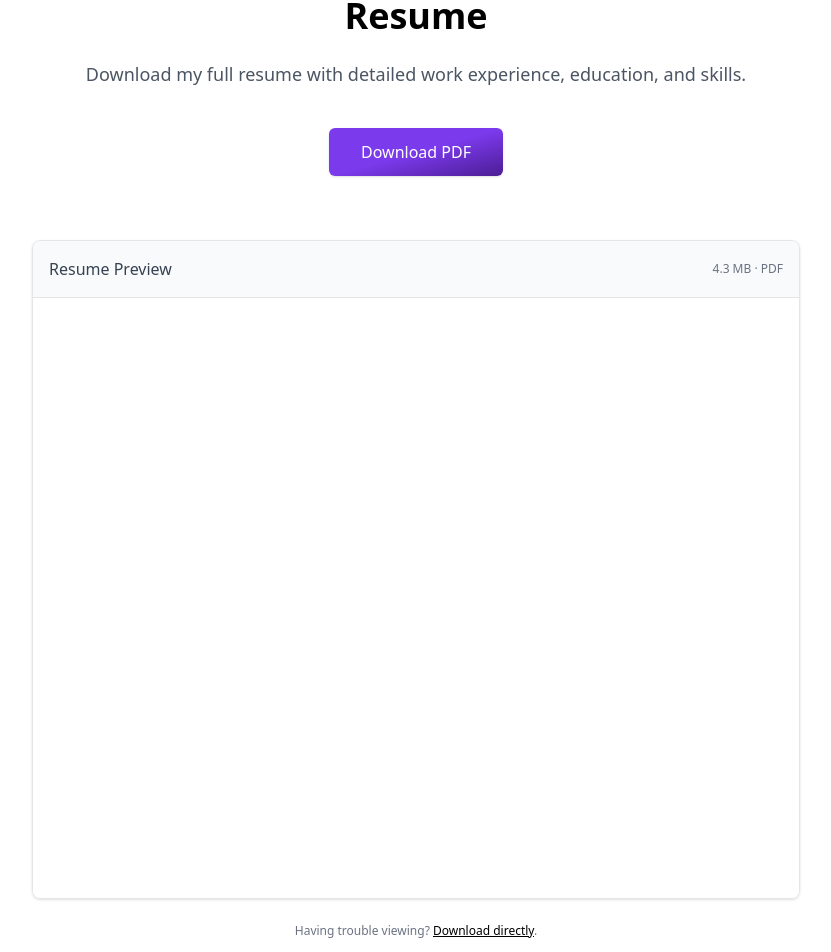
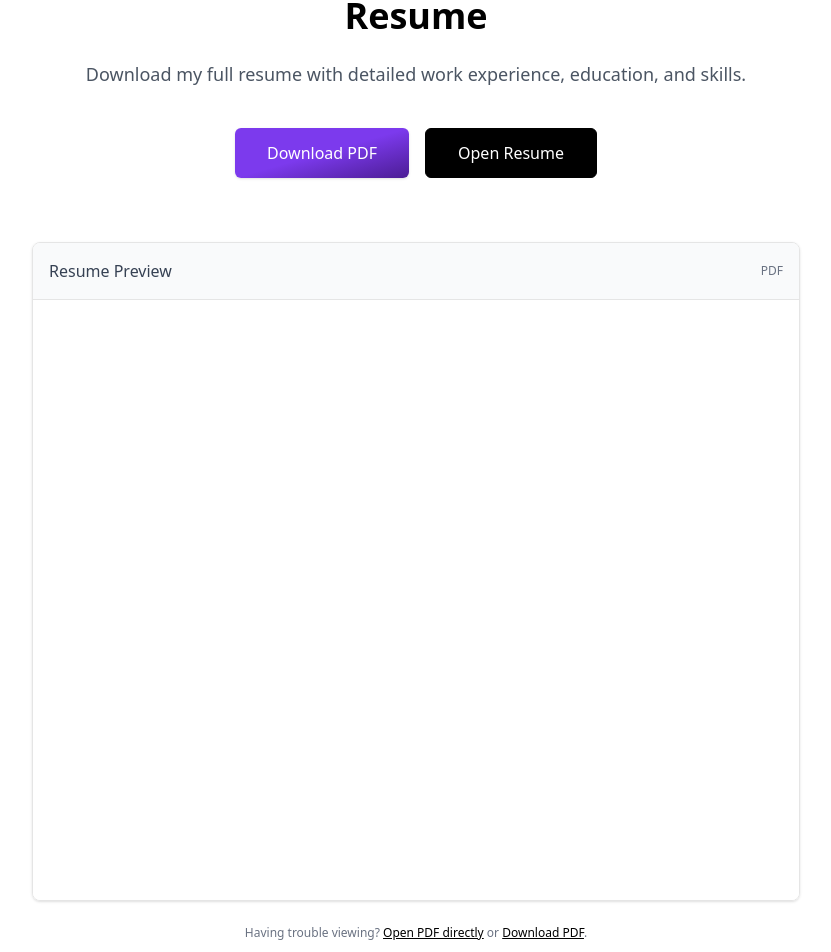
Before and after one commit to itarikaran/portfolio, a React (Vite) app: page /resume in a window 1280 px wide. Shown: the part 100-1052 px from the top of the page, without its empty margins (224-1055 px from the left). Built offline with nearby package versions, Linux system fonts and the light colour scheme.

Commit message:
fix: resume issue

```diff
--- a/src/pages/Resume.jsx
+++ b/src/pages/Resume.jsx
@@ -1,5 +1,8 @@
 import { motion } from 'framer-motion';
-import { Section, Container, Button, Card } from '../components/ui';
+import { Section, Container, Button } from '../components/ui';
+
+// Increment the version whenever you update resume.pdf
+const resumeUrl = '/resume.pdf?v=2';
 
 export default function Resume() {
   return (
@@ -15,6 +18,7 @@ export default function Resume() {
             >
               Resume
             </motion.h1>
+
             <motion.p
               initial={{ opacity: 0, y: 20 }}
               animate={{ opacity: 1, y: 0 }}
@@ -26,31 +30,53 @@ export default function Resume() {
             </motion.p>
 
             <div className="flex flex-col sm:flex-row justify-center gap-4">
-              <Button
-                asChild
-                variant="primary"
-                className="px-8 py-3"
-              >
-                <a href="/resume.pdf" download>Download PDF</a>
+              <Button asChild variant="primary" className="px-8 py-3">
+                <a href={resumeUrl} download="resume.pdf">
+                  Download PDF
+                </a>
+              </Button>
+
+              <Button asChild variant="outline" className="px-8 py-3">
+                <a href={resumeUrl} target="_blank" rel="noopener noreferrer">
+                  Open Resume
+                </a>
               </Button>
             </div>
 
             <div className="mt-16 border border-gray-200 rounded-lg overflow-hidden shadow-sm">
               <div className="bg-gray-50 p-4 border-b border-gray-200 flex justify-between items-center">
-                <span className="font-medium text-gray-700">Resume Preview</span>
-                <span className="text-xs text-gray-500">4.3 MB · PDF</span>
+                <span className="font-medium text-gray-700">
+                  Resume Preview
+                </span>
+                <span className="text-xs text-gray-500">PDF</span>
               </div>
+
               <iframe
-                src="/resume.pdf"
+                key={resumeUrl}
+                src={resumeUrl}
                 className="w-full h-[600px] border-0"
                 title="Resume preview"
+                loading="eager"
               />
             </div>
 
             <p className="mt-6 text-xs text-gray-500">
               Having trouble viewing?{' '}
-              <a href="/resume.pdf" download className="text-black underline">
-                Download directly
+              <a
+                href={resumeUrl}
+                target="_blank"
+                rel="noopener noreferrer"
+                className="text-black underline"
+              >
+                Open PDF directly
+              </a>
+              {' or '}
+              <a
+                href={resumeUrl}
+                download="resume.pdf"
+                className="text-black underline"
+              >
+                Download PDF
               </a>
               .
             </p>
```
